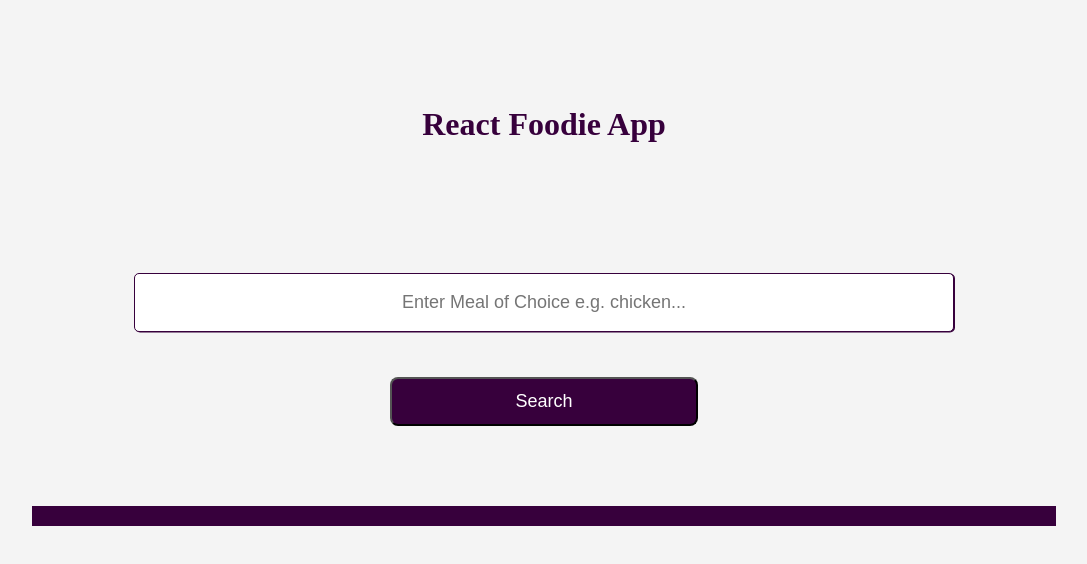
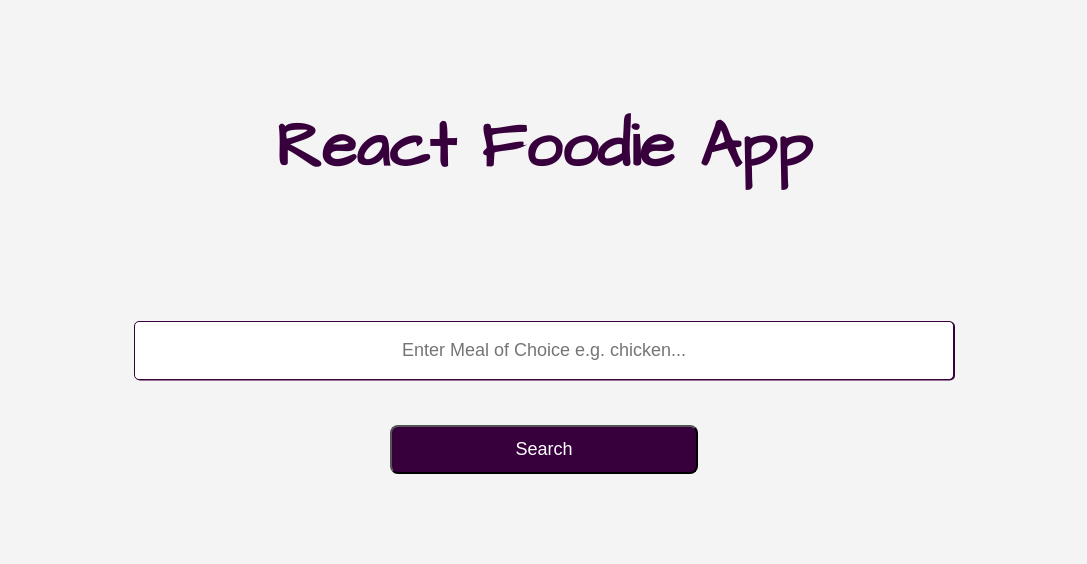
Before and after one commit to BaronKimaru/ReactFoodieApp, a React (Create React App) app: page / in a window 1280 px wide. Shown: the top 564 px of the page, without its empty margins (96-1183 px from the left). Built offline with nearby package versions, Linux system fonts and the light colour scheme.

Commit message:
minor styling changes

```diff
--- a/public/index.html
+++ b/public/index.html
@@ -10,6 +10,7 @@
       content="Web site created using create-react-app"
     />
     <link rel="apple-touch-icon" href="%PUBLIC_URL%/logo192.png" />
+    <link href="https://fonts.googleapis.com/css?family=Architects+Daughter&display=swap" rel="stylesheet">
     <!--
       manifest.json provides metadata used when your web app is installed on a
       user's mobile device or desktop. See https://developers.google.com/web/fundamentals/web-app-manifest/
--- a/src/App.css
+++ b/src/App.css
@@ -5,7 +5,7 @@
 }
 
 body{
-  font: inherit;
+  font-family: "Architects Daughter", cursive;
   line-height: 1.5;
   background: #f4f4f4;
 }
@@ -21,6 +21,7 @@ a{
 
 .container{
   height: 100vh;
+  margin: auto;
 }
 
 .mealsContainerStyle{
@@ -28,9 +29,9 @@ a{
   grid-template-columns: auto auto auto;
   grid-column-gap: 10px;
   grid-row-gap: 15px;
-  margin-top: 60px;
+  margin-top: 100px;
   /*border: 1px solid #37003c;*/
-  padding: 10px;
+  padding: 0 20px;
   background: #37003c;
 }
 
--- a/src/components/Search/Search.js
+++ b/src/components/Search/Search.js
@@ -46,11 +46,11 @@ class Search extends Component {
             border: "2px solid #37003c",
             backgroundColor: "white",
             borderRadius: "10px",
-            margin: "75px 15px",
+            margin: "55px 10px",
             // -ms-transform: "rotate(7deg)", /* IE 9 */
             // -webkit-transform: "rotate(7deg)", /* Safari */
-            boxShadow: "10px 10px #37003c",
-            transform: index %2 === 0 ? "rotate(7deg)" : "rotate(-13deg)"
+            // boxShadow: "10px 10px #37003c",
+            transform: index %2 === 0 ? "rotate(7deg)" : "rotate(-8deg)"
         }
 
     };
@@ -92,14 +92,16 @@ class Search extends Component {
 }
 
 const appHeaderStyle = {
+    fontSize: "4rem",
     color: "#37003c",
     margin:"100px 0",
     textAlign: "center"
 };
 
 const mealHeaderStyle = {
+    fontSize: "2rem",
     color: "#37003c",
-    margin: "0 0 30px",
+    margin: "0 0 10px",
     textAlign: "center"
 };
 
```
